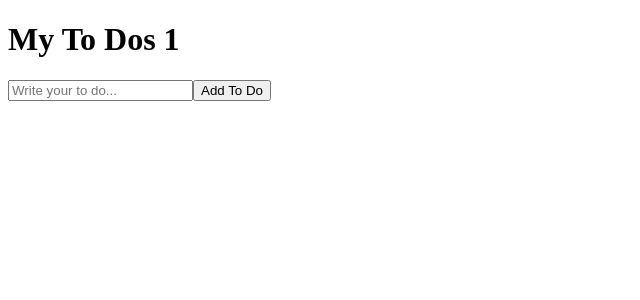
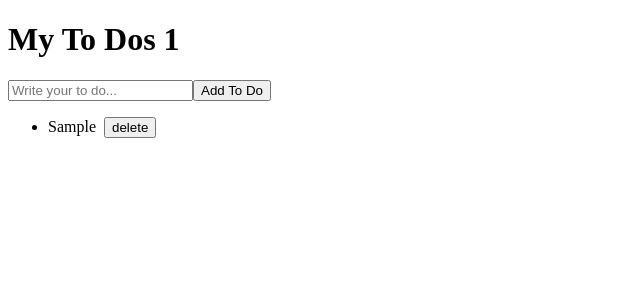
Before and after one commit to fbwldbs93/react_basic, a React (Create React App) app in the folder react-for-beginners/: page / in a window 1280 px wide. Both pictures are taken after typing "Sample" into the empty fields and a click on the button "Add To Do". Shown: the top 300 px of the page, without its empty margins (0-640 px from the left). Built offline with nearby package versions, Linux system fonts and the light colour scheme.

Commit message:
[feat] toDoList delete

```diff
--- a/react-for-beginners/src/TodoList.js
+++ b/react-for-beginners/src/TodoList.js
@@ -1,21 +1,42 @@
 import { useState } from "react";
 
-function TodoList(){
+function TodoList() {
   const [toDo, setToDo] = useState("");
   const [toDos, setToDos] = useState([]);
-    const onChange = (e)=>{
-        setToDo(prev => prev = e.target.value)
-    }
+  const onChange = (e) => {
+    setToDo((prev) => (prev = e.target.value));
+  };
 
-    console.log(toDo)
+  const onDeleteClick = (index) => {
+    const removeToDos = toDos.filter((items, toDoIndex) => {
+      console.log(index);
+      return toDoIndex !== index;
 
-    const onSubmit = (e) =>{
+      /*
+        toDoIndex 는 배열의 인덱스를 의미 [0,1,2,3...]
+        index 는 선택한 요소의 인덱스를 의미 (map 에서 li에 부여한 index)
+
+        이해하기 어려울 수 있는데,,
+
+        toDos의 인덱스를 각 li에 부여해준 것이라 생각하면 됨
+        그래서 toDos 를 filter 로 해당 index 를 삭제시, toDos의 인덱스 변경이 되고,
+        컴포넌트가 리랜더링되면서
+        li 의 인덱스에도 변화가 생기는 것!
+      */
+    });
+
+    setToDos((arr) => (arr = removeToDos));
+
+    console.log(toDos);
+  };
+
+  const onSubmit = (e) => {
     e.preventDefault();
-        if(toDo === ""){
+    if (toDo === "") {
       return;
     }
 
-        setToDos((currentArray)=> [toDo, ...currentArray])
+    setToDos((currentArray) => [toDo, ...currentArray]);
     /*
             toDos 에 새 값과 이전 값을 넣는 방법으로 Array 에 값을 추가할 수 있음!
             - 대신, currentArray 는 배열이기때문에 그대로 적용하면
@@ -24,19 +45,32 @@ function TodoList(){
             - 이전 값이 분해되어 들어오기 때문에 [새값, 이전값들]의 형태가 됨!
         */
 
-        console.log(toDos)
+    console.log(toDos);
 
-        setToDo(prev => prev = "")
+    setToDo((prev) => (prev = ""));
+  };
 
-    }
-
-
-    return(
+  return (
     <div>
       <h1>My To Dos {toDos.length}</h1>
       <form onSubmit={onSubmit}>
-                <input onChange={onChange} value={toDo} type="text" placeholder="Write your to do..."/>
+        <input
+          onChange={onChange}
+          value={toDo}
+          type="text"
+          placeholder="Write your to do..."
+        />
         <button>Add To Do</button>
+        <ul>
+          {toDos.map((item, index) => {
+            return (
+              <li key={index}>
+                {item} &nbsp;
+                <button onClick={() => onDeleteClick(index)}>delete</button>
+              </li>
+            );
+          })}
+        </ul>
       </form>
       {/*
                 input value 에도 state 값을 주는 이유?
@@ -48,7 +82,7 @@ function TodoList(){
                 - submit 이벤트 객체의 target 프로퍼티 값은 form 요소에 대한 참조 값임!
             */}
     </div>
-    )
+  );
 }
 
 export default TodoList;
```
Lines whose indentation alone changed are shown as unchanged.
